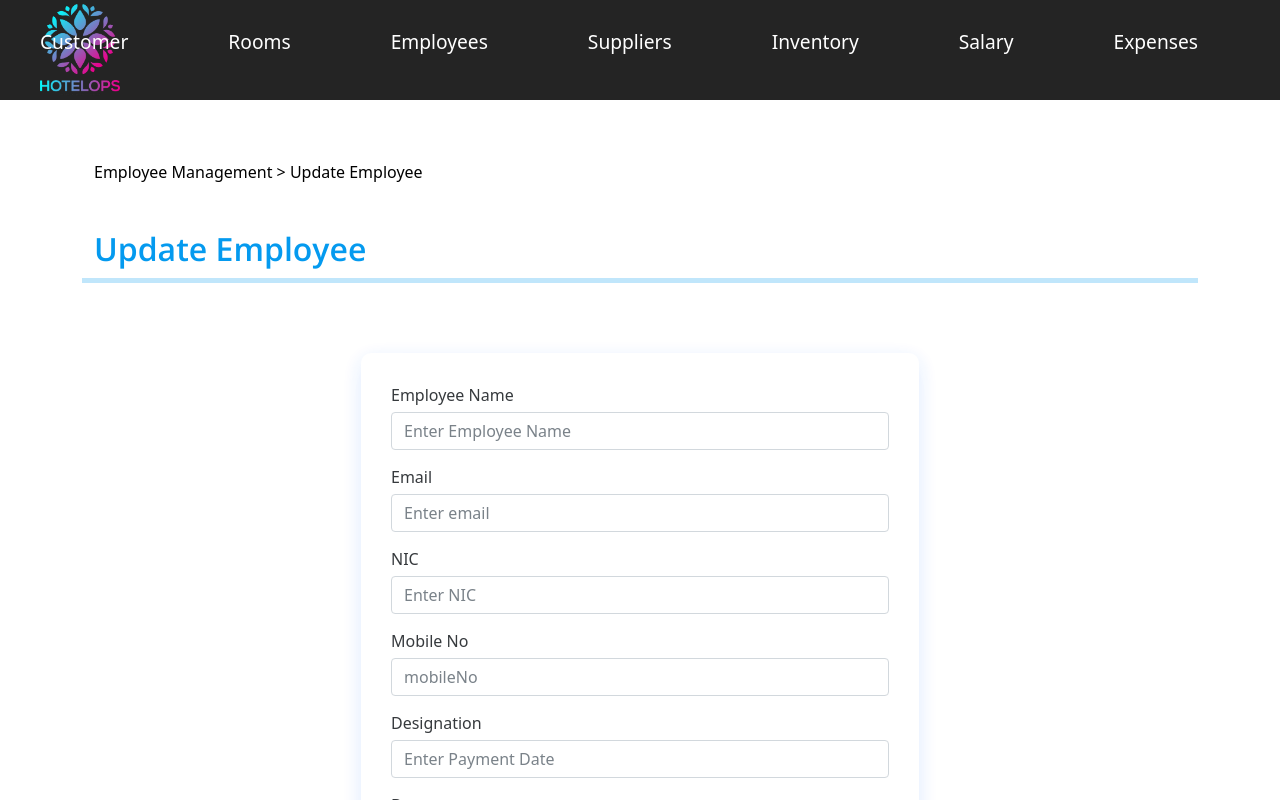
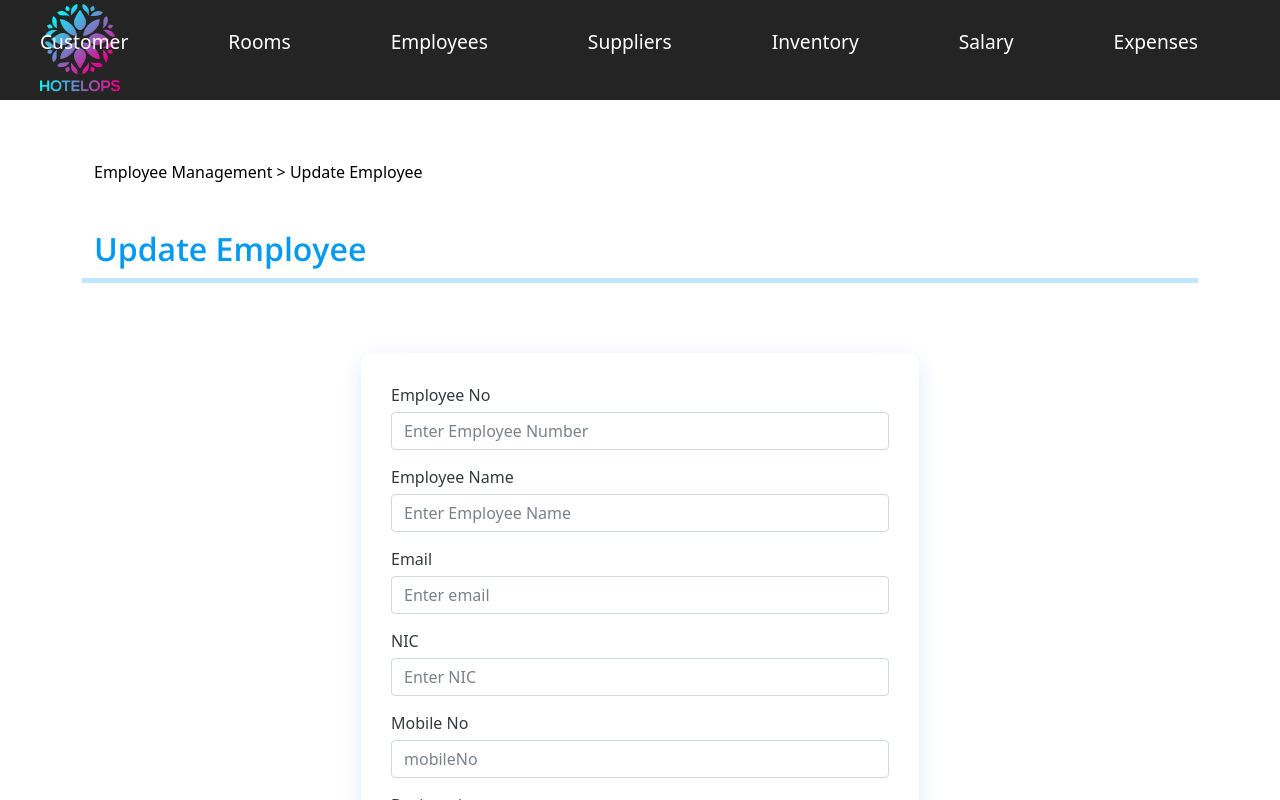
Before and after one commit to Lakshan555/Hotel-management-System, a React (Create React App) app in the folder client/: page /emp_update/1 in a window 1280 px wide. Shown: the top 800 px of the page. Built offline with nearby package versions, Linux system fonts and the light colour scheme; no server answers; a web font is replaced by a local one.

Commit message:
add empNo to meployee

```diff
--- a/client/src/Components/Employee/AddEmployee.js
+++ b/client/src/Components/Employee/AddEmployee.js
@@ -17,6 +17,7 @@ export default class AddEmployee extends Component {
     constructor(props) {
         super(props);
         this.state = {
+            empNo:"",
             name: "",
             email: "",
             nic: "",
@@ -27,6 +28,7 @@ export default class AddEmployee extends Component {
 
             formErrors: {
                 mobileNo: Number,
+                empNo:"",
                 name: "",
                 email: "",
                 nic: "",
@@ -44,6 +46,12 @@ export default class AddEmployee extends Component {
         const { name, value } = e.target;
         let formErrors = this.state.formErrors;
         switch (name) {
+            case "empNo":
+                formErrors.empNo =
+                    value.length < 4 || value.length > 5
+                    ? "Emp number should have charactor between 4 to 5"
+                    : "";
+                    break;
                 case "name":
                     formErrors.name =
                         value.length < 5
@@ -78,9 +86,10 @@ export default class AddEmployee extends Component {
         if (formValid(this.state.formErrors)) {
 
 
-            const { name, email, nic, mobileNo, designation, department } = this.state;
+            const { empNo, name, email, nic, mobileNo, designation, department } = this.state;
 
             const data = {
+                empNo:empNo,
                 name: name,
                 email: email,
                 nic: nic,
@@ -98,6 +107,7 @@ export default class AddEmployee extends Component {
                     });
                     this.setState(
                         {
+                            empNo:"",
                             name: "",
                             email: "",
                             nic: "",
@@ -139,6 +149,22 @@ export default class AddEmployee extends Component {
                     <div className="col-3" />
                     <div className="col-6 shadowBox" >
                         <form className="needs-validation" noValidate >
+
+                            <div className="form-group" style={{ marginBottom: '15px' }}>
+                                <label style={{ marginBottom: '5px' }}>Employee No</label>
+                                <input type="text"
+                                    className="form-control"
+                                    name="empNo"
+                                    minLength="4"
+                                    maxLength="5"
+                                    placeholder="Enter Employee Number"
+                                    value={this.state.empNo}
+                                    onChange={this.handleInputChange} />
+                                {formErrors.empNo.length < 4 || formErrors.empNo.length > 5 && (
+                                    <span style={{ color: 'red' }} className="errorMessage">{formErrors.empNo}</span>
+                                )}
+                            </div>
+
                             <div className="form-group" style={{ marginBottom: '15px' }}>
                                 <label style={{ marginBottom: '5px' }}>Employee Name</label>
                                 <input type="text"
--- a/client/src/Components/Employee/Home.js
+++ b/client/src/Components/Employee/Home.js
@@ -90,6 +90,7 @@ export default class Home extends Component {
 
   filterData(employee, searchKey) {
     const result = employee.filter((employee) =>
+      employee.empNo.toLowerCase().includes(searchKey) ||
       employee.name.toLowerCase().includes(searchKey) ||
       employee.email.toLowerCase().includes(searchKey) ||
       employee.designation.toLowerCase().includes(searchKey)
@@ -148,7 +149,8 @@ export default class Home extends Component {
                   <table class="table table-hover">
                     <thead className="table-primary">
                       <tr>
-                        <th scope="col">Emp No</th>
+                        <th scope="col">#</th>
+                        <th scope="col">EMP No</th>
                         <th scope="col">Employee Name</th>
                         <th scope="col">Department</th>
                         <th scope="col">NIC</th>
@@ -161,14 +163,14 @@ export default class Home extends Component {
                     {this.state.employee.map((employee, index) => (
                       <tbody>
                         <tr>
-                          <th scope="row"><a href="" style={{ textDecoration: 'none', color: '#000' }}></a>EMP{index + 1}</th>
+                          <th scope="row"><a href="" style={{ textDecoration: 'none', color: '#000' }}></a>{index + 1}</th>
+                          <td>{employee.empNo}</td>
                           <td>{employee.name}</td>
                           <td>{employee.department}</td>
                           <td>{employee.nic}</td>
                           <td>{employee.mobileNo}</td>
                           <td>{employee.email}</td>
                           <td>{employee.designation}</td>
-
                           <td>
                             <Link to={`/emp_update/${employee._id}`} type="button" class="btn btn-warning" style={{ width: '95px', margin: '2px' }}>
                               <i class="far fa-edit"></i>&nbsp;Edit
--- a/client/src/Components/Employee/UpdateEmployee.js
+++ b/client/src/Components/Employee/UpdateEmployee.js
@@ -10,6 +10,7 @@ export default class UpdateEmployee extends Component {
     constructor(props) {
         super(props);
         this.state = {
+            empNo:"",
             name: "",
             email: "",
             nic: "",
@@ -34,9 +35,10 @@ export default class UpdateEmployee extends Component {
         e.preventDefault();
 
         const id = this.props.match.params.id;
-        const { name, email, nic, mobileNo, designation, department } = this.state;
+        const { empNo, name, email, nic, mobileNo, designation, department } = this.state;
 
         const data = {
+            empNo:empNo,
             name: name,
             email: email,
             nic: nic,
@@ -53,6 +55,7 @@ export default class UpdateEmployee extends Component {
                 });
                 this.setState(
                     {
+                        empNo: "",
                         name: "",
                         email: "",
                         nic: "",
@@ -70,13 +73,13 @@ export default class UpdateEmployee extends Component {
         axios.get(`http://localhost:8000/employee/${id}`).then((res) => {
             if (res.data.success) {
                 this.setState({
+                    empNo: res.data.employee.empNo,
                     name: res.data.employee.name,
                     email: res.data.employee.email,
                     nic: res.data.employee.nic,
                     mobileNo: res.data.employee.mobileNo,
                     designation: res.data.employee.designation,
                     department: res.data.employee.department,
-
                 });
                 console.log(this.state.employee);
             }
@@ -105,6 +108,19 @@ export default class UpdateEmployee extends Component {
                 <div className="col-3" />
                 <div className="col-6 shadowBox" >
                     <form className="needs-validation" noValidate>
+
+                        <div className="form-group" style={{ marginBottom: '15px' }}>
+                            <label style={{ marginBottom: '5px' }}>Employee No</label>
+                            <input type="text"
+                                className="form-control"
+                                minLength="4"
+                                maxLength="5"
+                                name="empNo"
+                                placeholder="Enter Employee Number"
+                                value={this.state.empNo}
+                                onChange={this.handleInputChange} />
+                        </div>
+
                         <div className="form-group" style={{ marginBottom: '15px' }}>
                             <label style={{ marginBottom: '5px' }}>Employee Name</label>
                             <input type="text"
--- a/client/src/Components/Supplier/UpdateSupplier.jsx
+++ b/client/src/Components/Supplier/UpdateSupplier.jsx
@@ -133,6 +133,7 @@ const UpdateSupplier = () => {
 											type='text'
 											className='form-control'
 											name='supplierId'
+											readOnly
 											placeholder='SP0001'
 											value={supplierId}
 											onChange={handleChange}
```
Also changed, not shown: 1 other file (tests, documents, lock files or other folders). Lines whose indentation alone changed are shown as unchanged.
